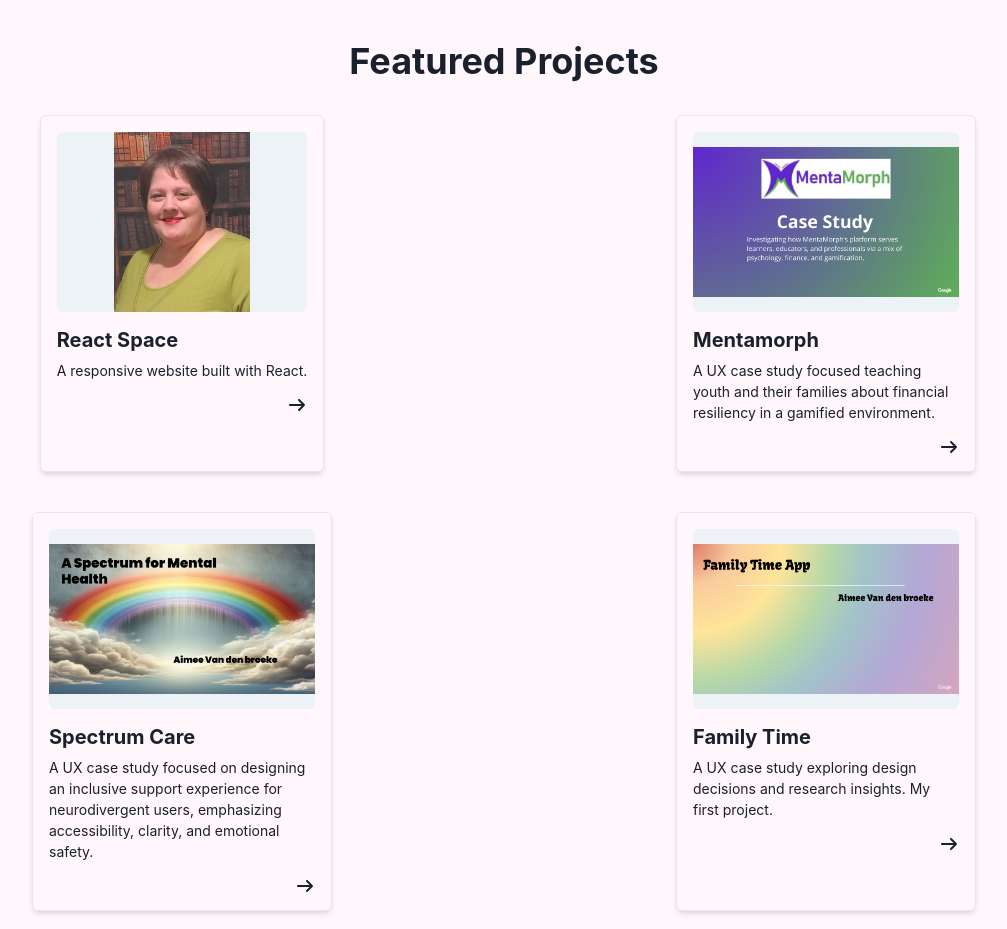
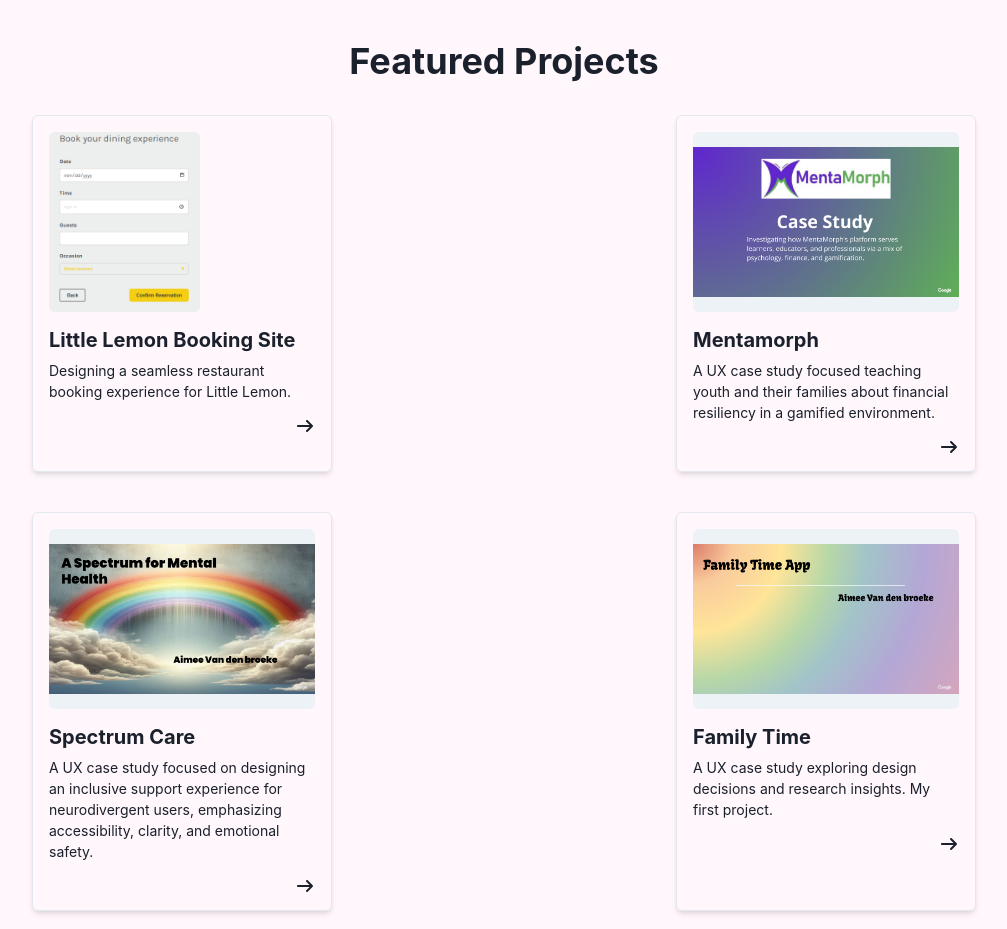
Before and after one commit to Aimeevdb/Aimee-s-Portfolio, a React (Create React App) app: page / in a window 1280 px wide. Shown: the part 840-1769 px from the top of the page, without its empty margins (136-1143 px from the left). Built offline with nearby package versions, Linux system fonts and the light colour scheme.

Commit message:
added little lemon project

```diff
--- a/src/components/ProjectsSection.js
+++ b/src/components/ProjectsSection.js
@@ -2,16 +2,17 @@
 import { Box, Heading, SimpleGrid } from "@chakra-ui/react";
 import Card from "./Card";
 
-import photo1 from "../images/myphoto.jpg";
+import bookingsite from "../images/booking.png";
 import mentaMorph from "../images/MentamorphCaseStudy.png";
 import spectrumImage from "../images/spectrumcare.png";
 import familytime from "../images/familytime.png";
 
 const projects = [
   {
-    title: "React Space",
-    description: "A responsive website built with React.",
-    getImageSrc: () => photo1,
+    title: "Little Lemon Booking Site",
+    description: "Designing a seamless restaurant booking experience for Little Lemon.",
+    getImageSrc: () => bookingsite,
+    link: "https://little-lemon-booking-by-aimee.netlify.app/",
   },
 
   {
```
Also changed, not shown: src/images/booking.png (added).
